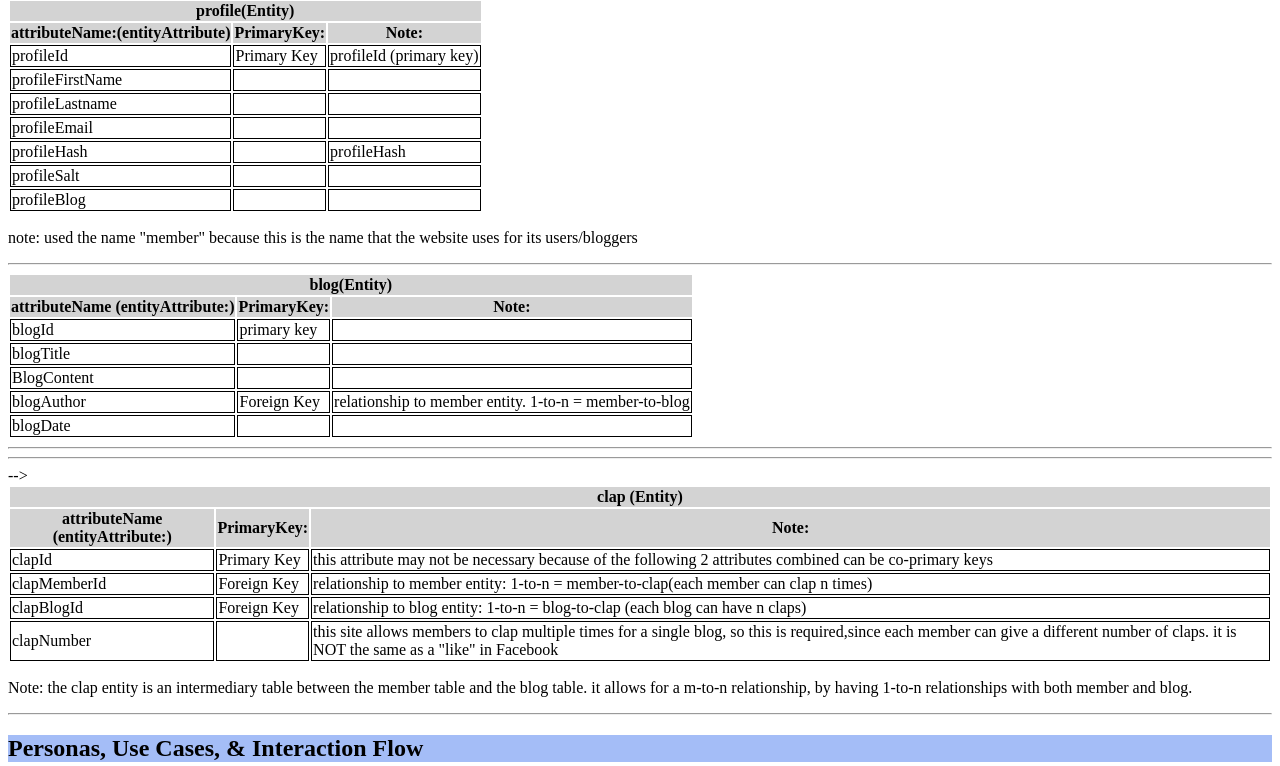
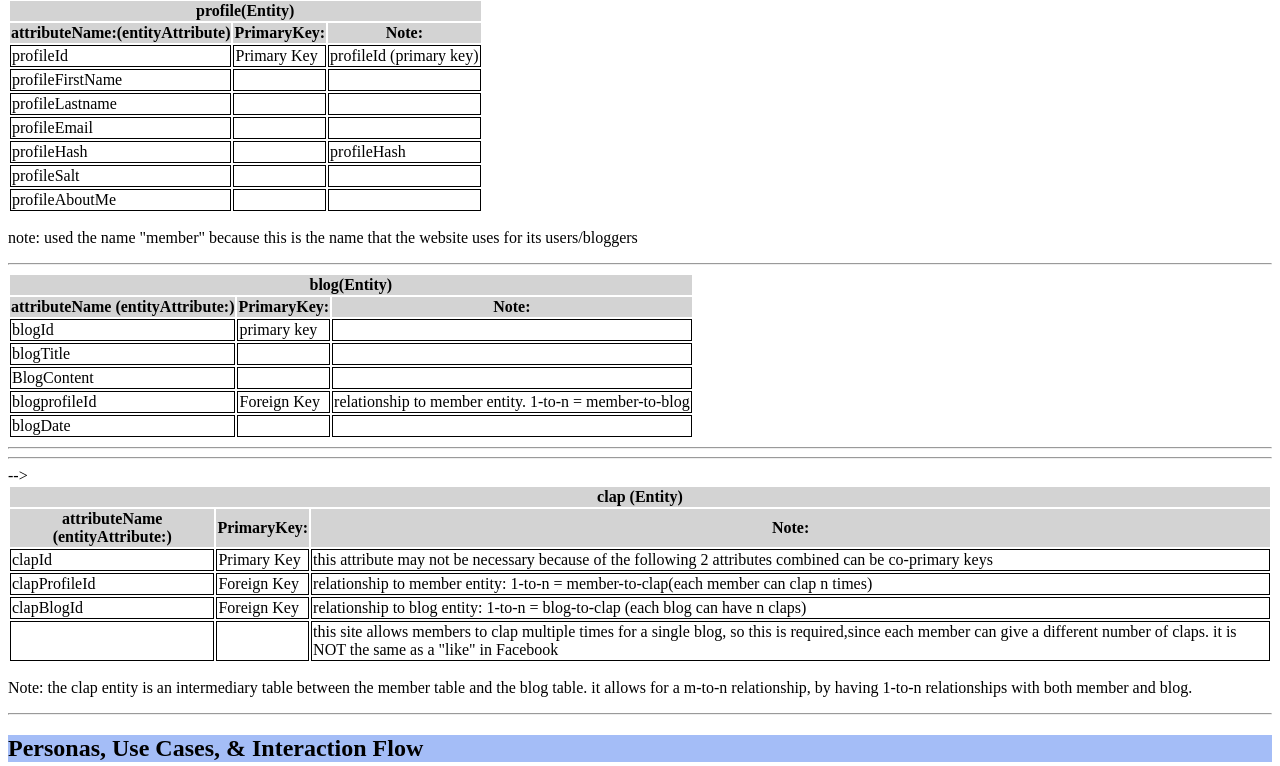
Before and after one commit to akhamsamran/data-design-project, a PHP site: page / in a window 1280 px wide. Shown: the part 210-976 px from the top of the page. Run offline with PHP 8.4, Linux system fonts and the light colour scheme.

Commit message:
corrected attribute names to match in primary/foreign Id fields

```diff
--- a/index.php
+++ b/index.php
@@ -59,7 +59,7 @@
 					</tr>
 
 					<tr>
-						<td>profileBlog</td>
+						<td>profileAboutMe</td>
 						<td></td>
 						<td></td>
 					</tr>
@@ -111,7 +111,7 @@
 						<td></td>
 					</tr>
 					<tr>
-						<td>blogAuthor</td>
+						<td>blogprofileId</td>
 						<td>Foreign Key</td>
 						<td>relationship to member entity. 1-to-n = member-to-blog</td>
 					</tr>
@@ -231,7 +231,7 @@
 						<td>this attribute may not be necessary because of the following 2 attributes combined can be co-primary keys</td>
 					</tr>
 					<tr>
-						<td>clapMemberId</td>
+						<td>clapProfileId</td>
 						<td>Foreign Key</td>
 						<td>relationship to member entity: 1-to-n = member-to-clap(each member can clap n times)</td>
 					</tr>
@@ -241,7 +241,7 @@
 						<td>relationship to blog entity: 1-to-n = blog-to-clap (each blog can have n claps)</td>
 					</tr>
 					<tr>
-						<td>clapNumber</td>
+						<td></td>
 						<td></td>
 						<td>this site allows members to clap multiple times for a single blog, so this is required,since each member can give a different number of claps. it is NOT the same as a "like" in Facebook</td>
 					<!-- this part of the table is currently unused...
```
